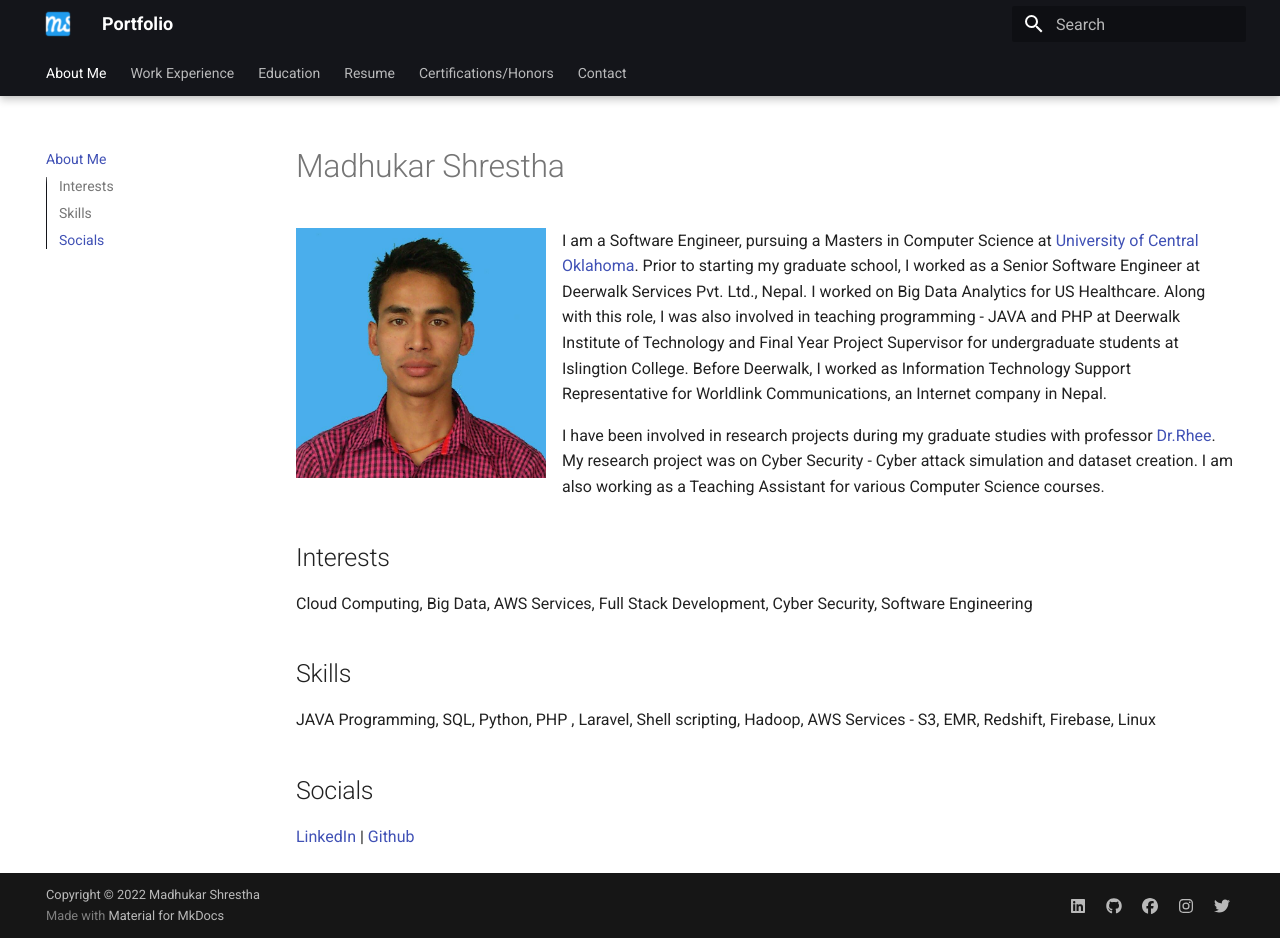
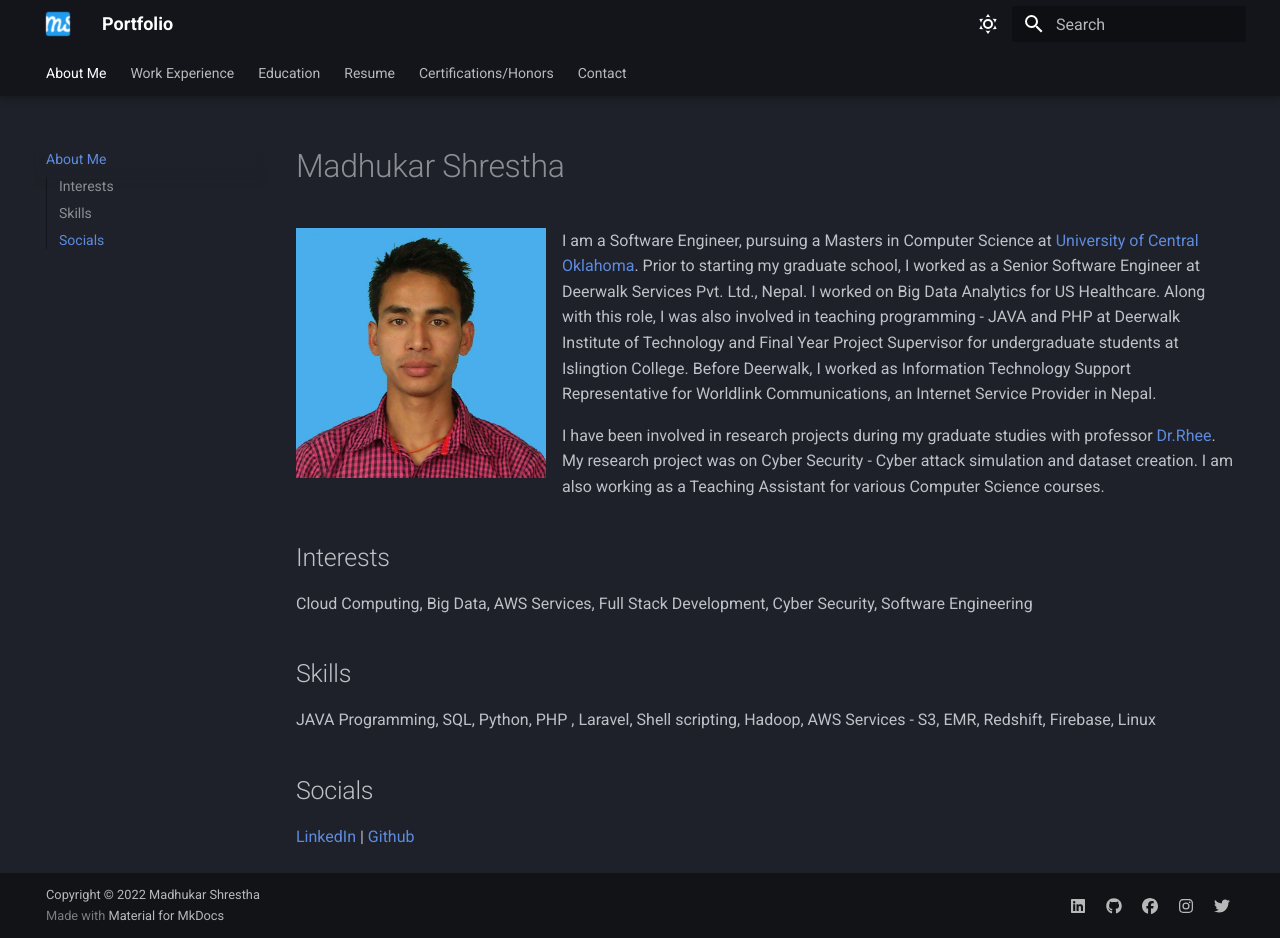
Before and after one commit to sthamadhukar/sthamadhukar.github.io, an MkDocs documentation site: the page built from docs/index.md, in a window 1280 px wide and 938 px high. Built offline with MkDocs 1.6.1 and Material for MkDocs 9.7.7, drawn with Linux system fonts in a browser that asks for light colours.

Commit message:
Theme toogle added

```diff
--- a/docs/index.md
+++ b/docs/index.md
@@ -2,7 +2,7 @@
 
 ![Madhukar Shrestha](assets/images/photo1.jpeg){: style="height:250px;width:250px" align=left }
 
-I am a Software Engineer, pursuing a Masters in Computer Science at [University of Central Oklahoma](https://www.uco.edu/). Prior to starting my graduate school, I worked as a Senior Software Engineer at Deerwalk Services Pvt. Ltd., Nepal. I worked on Big Data Analytics for US Healthcare. Along with this role, I was also involved in teaching programming - JAVA and PHP at Deerwalk Institute of Technology and Final Year Project Supervisor for undergraduate students at Islingtion College. Before Deerwalk, I worked as Information Technology Support Representative for Worldlink Communications, an Internet company in Nepal.
+I am a Software Engineer, pursuing a Masters in Computer Science at [University of Central Oklahoma](https://www.uco.edu/). Prior to starting my graduate school, I worked as a Senior Software Engineer at Deerwalk Services Pvt. Ltd., Nepal. I worked on Big Data Analytics for US Healthcare. Along with this role, I was also involved in teaching programming - JAVA and PHP at Deerwalk Institute of Technology and Final Year Project Supervisor for undergraduate students at Islingtion College. Before Deerwalk, I worked as Information Technology Support Representative for Worldlink Communications, an Internet Service Provider in Nepal.
 
 I have been involved in research projects during my graduate studies with professor [Dr.Rhee](https://rhee.systems/). My research project was on Cyber Security - Cyber attack simulation and dataset creation. I am also working as a Teaching Assistant for various Computer Science courses.
 
--- a/mkdocs.yml
+++ b/mkdocs.yml
@@ -23,9 +23,23 @@
 theme:
     name: material
     palette:
-        primary: 'black'
-        accent: 'green'
-        # links_color : 'green' #todo, this is not the correct solution
+        - scheme: slate
+          toggle:
+            icon: material/weather-sunny
+            name: Switch to light mode
+          primary: black
+          accent: green
+        - scheme:  default
+          toggle:
+            icon: material/weather-night
+            name: Switch to dark mode
+          primary: white
+          accent: 'green'
+
+    # palette:
+    #     primary: 'black'
+    #     accent: 'green'
+    #     # links_color : 'green' #todo, this is not the correct solution
 
     logo: 'assets/images/favicon.png'
     favicon: 'assets/images/favicon.png'
```
